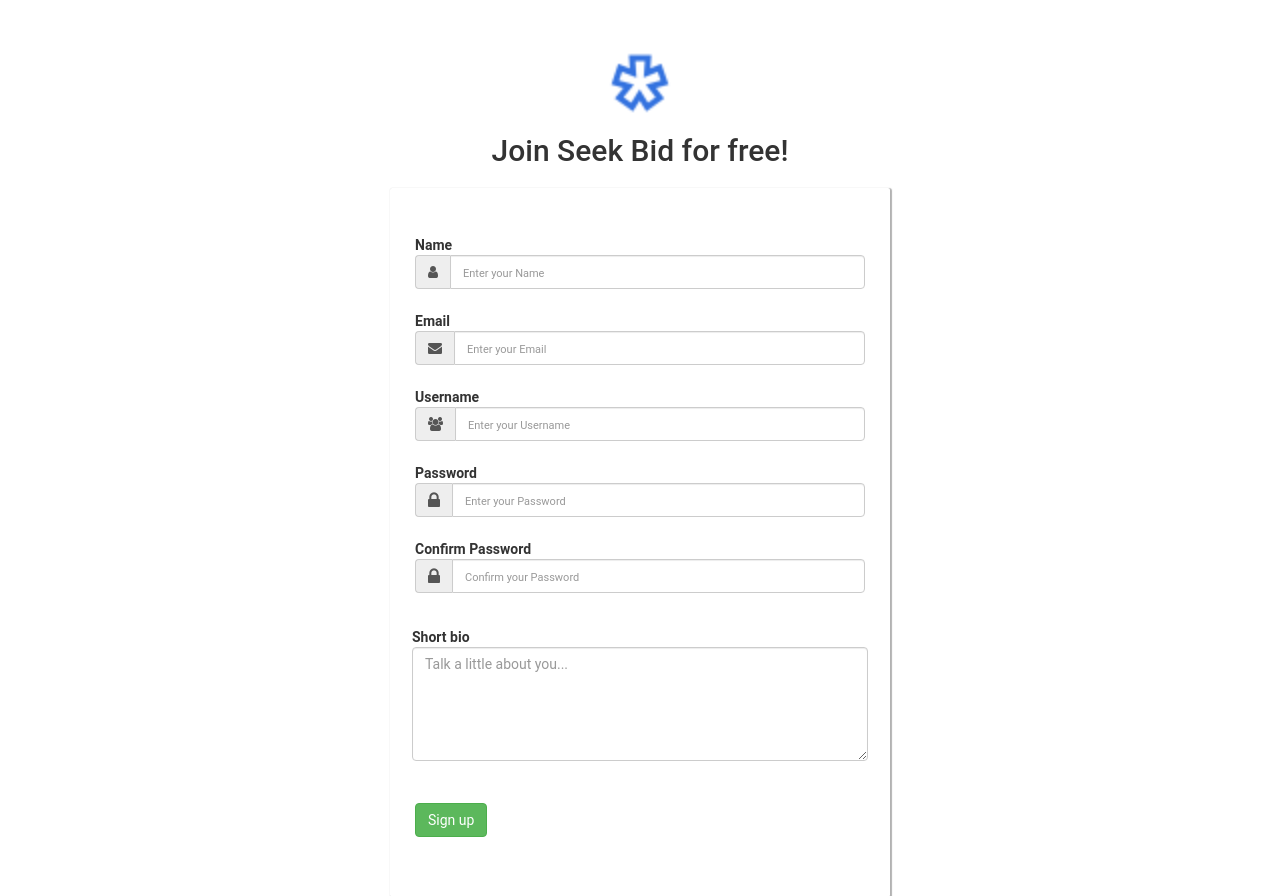
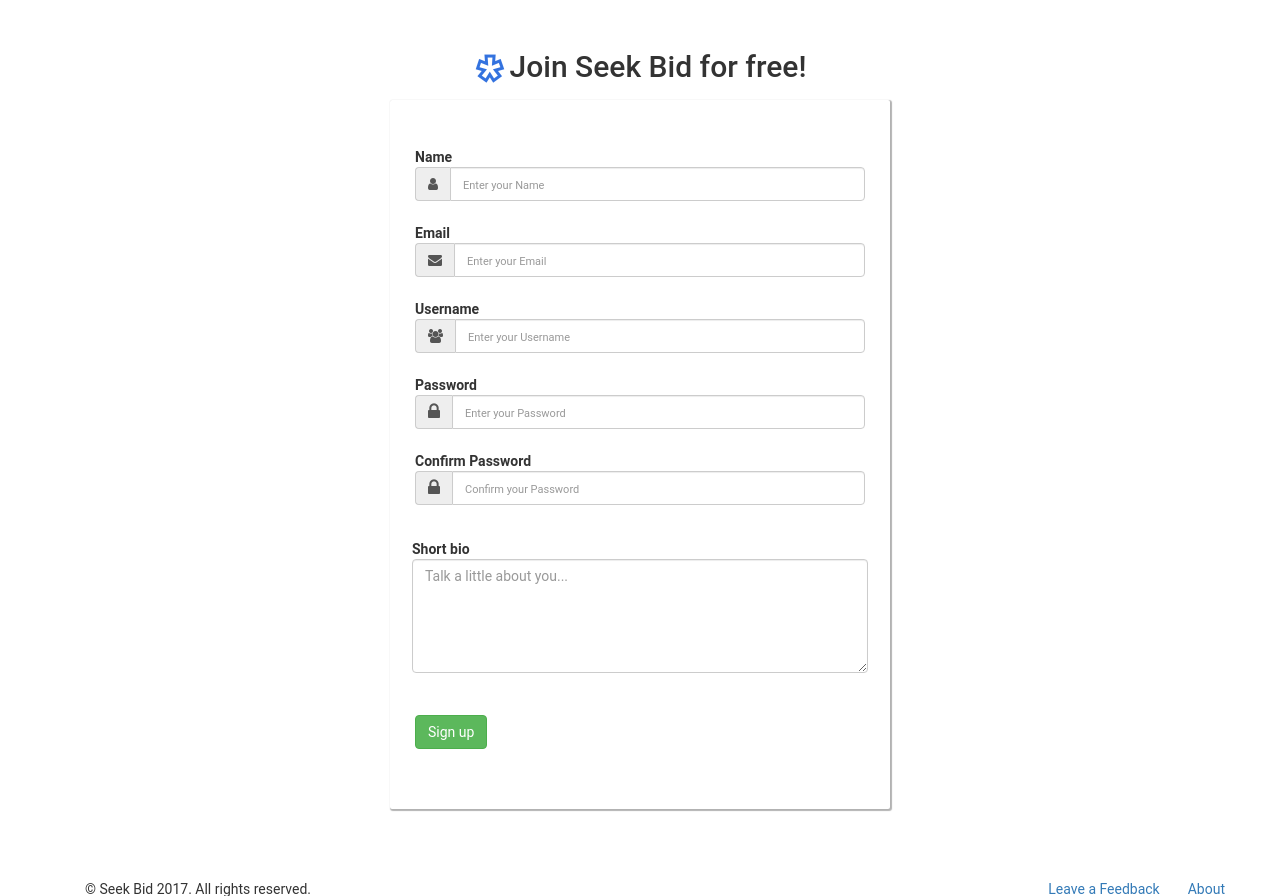
Before and after one commit to renatoabreu11/LBAW, a PHP site: page /signup.html in a window 1280 px wide. Shown: the part 57-953 px from the top of the page. Run offline with PHP 8.4, Linux system fonts and the light colour scheme; some libraries are stand-ins or nearby versions.

Commit message:
<hr> style corrected, sign up page updated.

```diff
--- a/SeekBid/app/signup.html
+++ b/SeekBid/app/signup.html
@@ -143,8 +143,8 @@
   <div class="row main">
     <div class="panel-heading">
       <div class="panel-title text-center">
-        <img src="favicon.ico" class="img-rounded" width="64" height="64">
-        <h2 class="title" id="title-signup">Join Seek Bid for free!</h2>
+          <img src="favicon.ico" class="img-rounded" width="32" height="32" style="position: relative; bottom: 5px;">
+          <h2 class="title" id="title-signup" style="display: inline;">Join Seek Bid for free!</h2>
       </div>
     </div>
 
--- a/SeekBid/app/styles/main.css
+++ b/SeekBid/app/styles/main.css
@@ -422,11 +422,6 @@ ul {
   margin-top: 20px;
 }
 
-hr {
-  width: 20%;
-  color: #fff;
-}
-
 .form-group {
   margin-bottom: 15px;
 }
```
